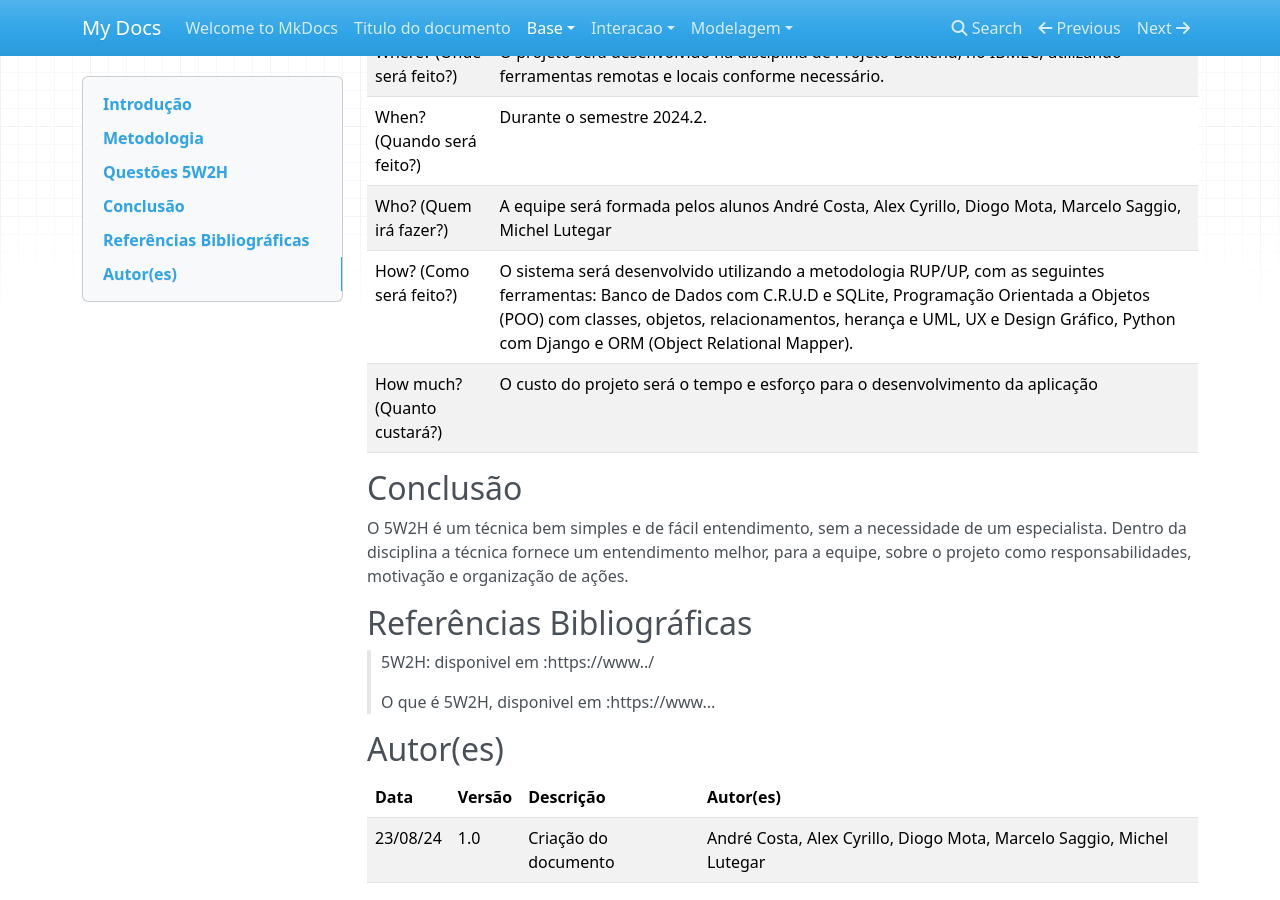
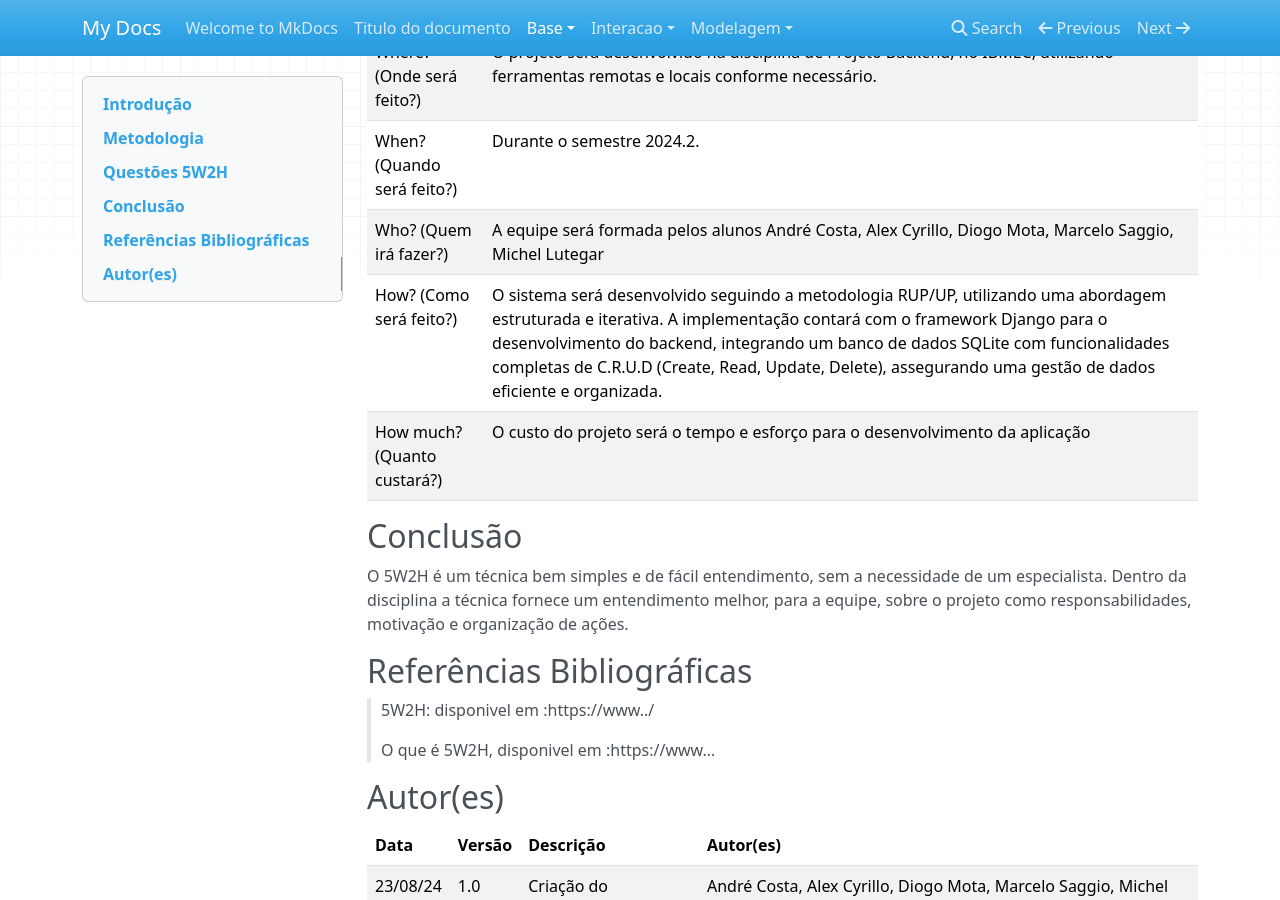
Before and after one commit to Projetos-de-Extensao/PBE_24.2_8002_I_MMAA, an MkDocs documentation site: the page built from docs/base/5w2h.md, in a window 1280 px wide and 900 px high, scrolled down 685 px. Built offline with MkDocs 1.6.1, drawn with Linux system fonts in a browser that asks for light colours; nearby versions of some CDN libraries.

Commit message:
fix: corrigindo o 5w2h.md

```diff
--- a/docs/base/5w2h.md
+++ b/docs/base/5w2h.md
@@ -29,7 +29,7 @@ title: 5W2H
 |Where? (Onde será feito?)|O projeto será desenvolvido na disciplina de Projeto Backend, no IBMEC, utilizando ferramentas remotas e locais conforme necessário.|
 |When? (Quando será feito?)|Durante o semestre 2024.2.|
 |Who? (Quem irá fazer?)|A equipe será formada pelos alunos André Costa, Alex Cyrillo, Diogo Mota, Marcelo Saggio, Michel Lutegar|
-|How? (Como será feito?)|O sistema será desenvolvido utilizando a metodologia RUP/UP, com as seguintes ferramentas: Banco de Dados com C.R.U.D e SQLite, Programação Orientada a Objetos (POO) com classes, objetos, relacionamentos, herança e UML, UX e Design Gráfico, Python com Django e ORM (Object Relational Mapper).|
+|How? (Como será feito?)|O sistema será desenvolvido seguindo a metodologia RUP/UP, utilizando uma abordagem estruturada e iterativa. A implementação contará com o framework Django para o desenvolvimento do backend, integrando um banco de dados SQLite com funcionalidades completas de C.R.U.D (Create, Read, Update, Delete), assegurando uma gestão de dados eficiente e organizada.|
 |How much? (Quanto custará?)|O custo do projeto será o tempo e esforço para o desenvolvimento da aplicação|
 
 ## Conclusão
```
